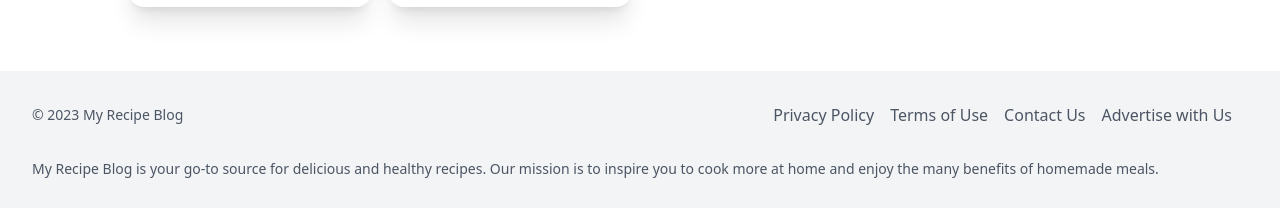
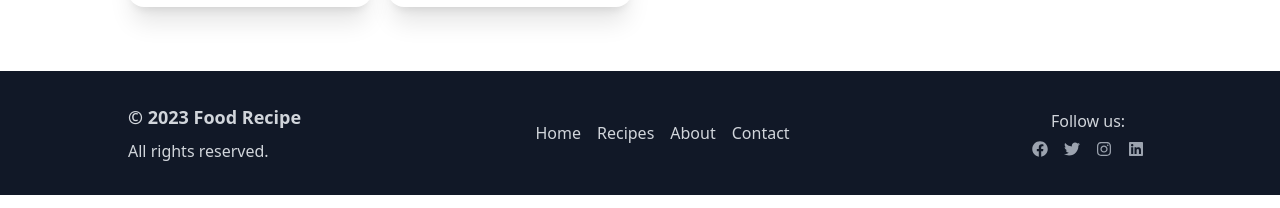
Before and after one commit to redwan100/foodbar, a React (Vite) app: page / in a window 1280 px wide. Shown: the part 3826-4034 px from the top of the page. Built offline with nearby package versions, Linux system fonts and the light colour scheme; no server answers.

Commit message:
change footer

```diff
--- a/src/Pages/Chef.jsx
+++ b/src/Pages/Chef.jsx
@@ -6,7 +6,7 @@ import SectionTitle from "../Shared/SectionTitle";
 const Chef = () => {
   const [loading, setLoading] = useState(true);
   const [chefInfo, setChefInfo] = useState([]);
-  const url = "https://chef-recipe-wine.vercel.app/category";
+  const url = "https://chef-recipe-redwan100.vercel.app/category";
 
   useEffect(() => {
     const fetchData = async () => {
--- a/src/Routes/Routes.jsx
+++ b/src/Routes/Routes.jsx
@@ -40,7 +40,8 @@ const router = createBrowserRouter([
       {
         path: "chef",
         element: <Chef />,
-        loader: () => fetch("https://chef-recipe-wine.vercel.app/category"),
+        loader: () =>
+          fetch("https://chef-recipe-redwan100.vercel.app/category"),
       },
       {
         path: "chefItem/:id",
@@ -50,7 +51,9 @@ const router = createBrowserRouter([
           </PrivetRoute>
         ),
         loader: ({ params }) =>
-          fetch(`https://chef-recipe-wine.vercel.app/categories/${params.id}`),
+          fetch(
+            `https://chef-recipe-redwan100.vercel.app/categories/${params.id}`
+          ),
       },
     ],
   },
--- a/src/Shared/Footer.jsx
+++ b/src/Shared/Footer.jsx
@@ -1,41 +1,57 @@
 import React from 'react'
+import { FaFacebook, FaInstagram, FaLinkedin, FaTwitter } from 'react-icons/fa';
 
 const Footer = () => {
   return (
-    <footer className="bg-gray-100 py-4 md:py-8">
-      <div className="container mx-auto px-4 md:px-8 flex flex-col md:flex-row justify-between items-center">
-        <div className="text-sm text-gray-600 mb-2 md:mb-0">
-          © 2023 My Recipe Blog
+    <footer class="bg-gray-900 text-gray-300 py-4 md:py-8">
+      <div className="myContainer">
+        <div class="container mx-auto flex flex-col md:flex-row justify-between items-center">
+          <div class="text-center md:text-left">
+            <p class="font-bold text-lg">© 2023 Food Recipe</p>
+            <p class="mt-2">All rights reserved.</p>
           </div>
-        <ul className="flex flex-wrap justify-center md:justify-end">
-          <li className="mr-4 mb-2 md:mb-0">
-            <a href="#" className="text-gray-600 hover:text-gray-800">
-              Privacy Policy
+          <div class="mt-4 md:mt-0">
+            <ul class="flex space-x-4">
+              <li>
+                <a href="#" class="hover:text-gray-400">
+                  Home
                 </a>
               </li>
-          <li className="mr-4 mb-2 md:mb-0">
-            <a href="#" className="text-gray-600 hover:text-gray-800">
-              Terms of Use
+              <li>
+                <a href="#" class="hover:text-gray-400">
+                  Recipes
                 </a>
               </li>
-          <li className="mr-4 mb-2 md:mb-0">
-            <a href="#" className="text-gray-600 hover:text-gray-800">
-              Contact Us
+              <li>
+                <a href="#" class="hover:text-gray-400">
+                  About
                 </a>
               </li>
-          <li className="mr-4 mb-2 md:mb-0">
-            <a href="#" className="text-gray-600 hover:text-gray-800">
-              Advertise with Us
+              <li>
+                <a href="#" class="hover:text-gray-400">
+                  Contact
                 </a>
               </li>
             </ul>
           </div>
-      <div className="container mx-auto px-4 md:px-8 text-sm text-gray-600 mt-4 md:mt-8">
-        <p>
-          My Recipe Blog is your go-to source for delicious and healthy recipes.
-          Our mission is to inspire you to cook more at home and enjoy the many
-          benefits of homemade meals.
-        </p>
+          <div class="mt-4 md:mt-0 text-center md:text-right">
+            <p className='text-center'>Follow us:</p>
+            <div class="flex justify-center md:justify-end mt-2">
+              <a href="#" class="text-gray-400 hover:text-gray-300 mx-2">
+                <FaFacebook />
+              </a>
+              <a href="#" class="text-gray-400 hover:text-gray-300 mx-2">
+                <FaTwitter />
+              </a>
+              <a href="#" class="text-gray-400 hover:text-gray-300 mx-2">
+                <FaInstagram />
+              </a>
+              <a href="#" class="text-gray-400 hover:text-gray-300 mx-2">
+                <FaLinkedin />
+              </a>
+            </div>
+          </div>
+        </div>
       </div>
     </footer>
   );
```
Lines whose indentation alone changed are shown as unchanged.
